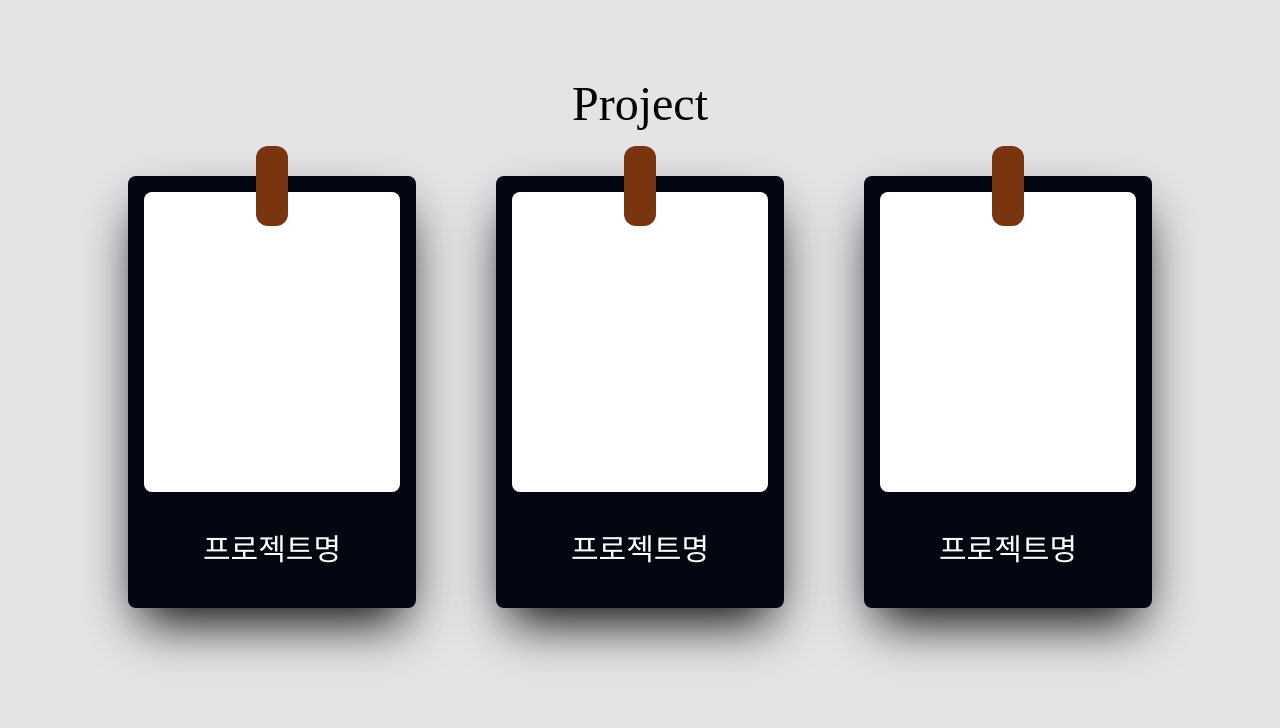
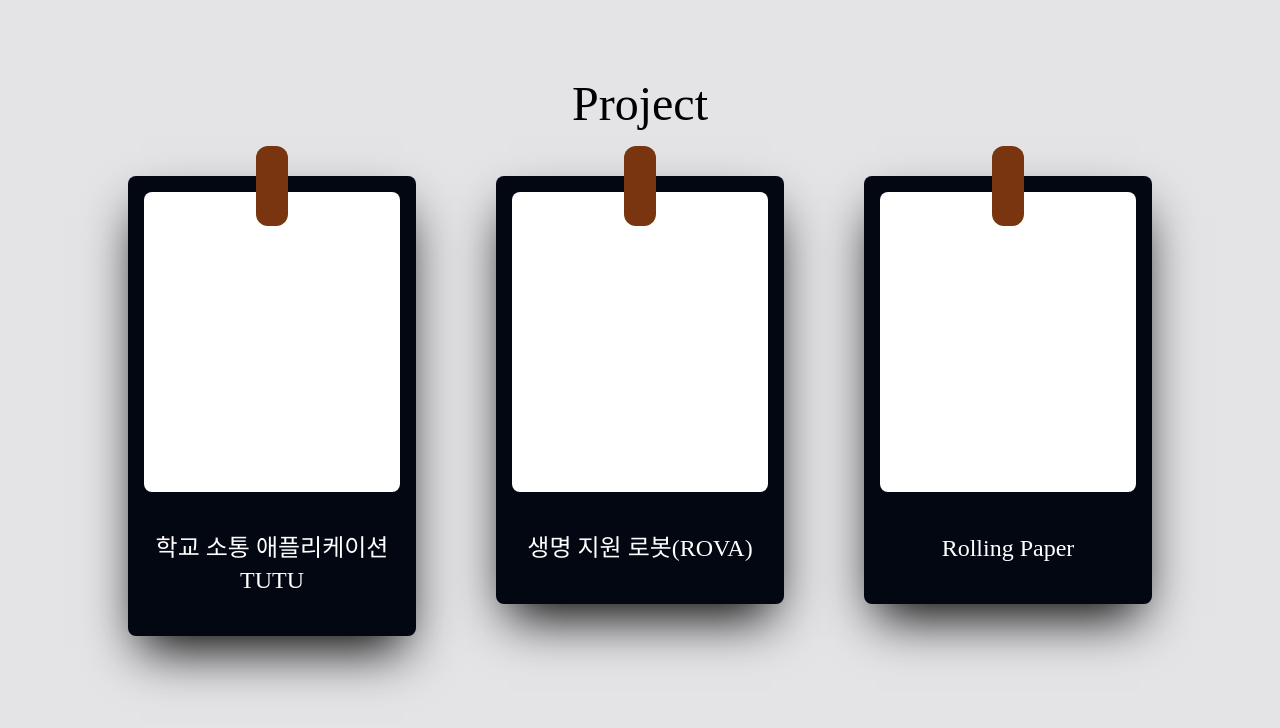
Before and after one commit to minjeong9919/Introduce-Me, a React (Create React App) app: page /project in a window 1280 px wide. Shown: the top 728 px of the page. Built offline with nearby package versions, Linux system fonts and the light colour scheme.

Commit message:
Feat: DetailContent 컴포넌트와 Project 컴포넌트 연결

```diff
--- a/src/component/project/DetailContents.jsx
+++ b/src/component/project/DetailContents.jsx
@@ -1,31 +1,29 @@
 import React from "react";
+import { StackBadge } from "./StackBadge";
 
-export const DetailContents = () => {
-  const titles = [
-    "💡 Introduce",
-    "💠 Functions",
-    "💻 Stack & Tools",
-    "📸 Results",
-    "❗Errors",
-    "✍️ What I learned",
-  ];
+export const DetailContents = ({ contents }) => {
+  const titles = {
+    "💡 Introduce": contents.introduce,
+    "💠 Functions": contents.introduce,
+    "💻 Stack & Tools": contents.introduce,
+    "📸 Results": contents.introduce,
+    "❗Errors": contents.introduce,
+    "✍️ What I learned": contents.introduce,
+  };
 
-  const content = `
-    이곳은 추억의 롤링 페이퍼를 만들고 즐길 수 있는 특별한 웹사이트입니다. 여기서는 원하는 유저에게 특별한 메시지와 함께 멋진 배경 이미지를 선택하여 자신만의 롤링 페이퍼를 작성할 수 있습니다. 뿐만 아니라,
-    선택한 유저에게 이모티콘을 전송하여 따뜻한 감정을 공유할 수도 있습니다. 더불어 이모지를 활용하여 작성된 롤링 페이퍼들은 인기 순으로 손쉽게 확인할 수 있습니다.
-    다양한 이모티콘과 멋진 배경 이미지들이 모여 만들어지는 이 공간에서, 감성과 재미를 함께 누릴 수 있습니다.
-  `;
   return (
     <div className="p-8">
       <p className="text-lg mb-1">📆 Period: </p>
-      <p className="text-lg mb-1">💻 Tech Used: </p>
+      <div className="text-lg mb-1 flex felx-row gap-2">
+        💻 Tech Used: <StackBadge />
+      </div>
       <p className="text-lg mb-8">🙋‍♀️ Position: </p>
 
-      {titles.map((title) => (
-        <div key={title}>
-          <p className="text-3xl mb-1">{title}</p>
+      {Object.entries(titles).map(([key, value]) => (
+        <div key={key}>
+          <p className="text-3xl mb-1">{key}</p>
           <p className="text-xl mb-5 rounded-xl p-2 borderfont-thin mb-8">
-            {content}
+            {value}
           </p>
         </div>
       ))}
--- a/src/component/project/DetailProject.jsx
+++ b/src/component/project/DetailProject.jsx
@@ -1,7 +1,12 @@
 import React from "react";
 import { DetailContents } from "./DetailContents";
 
-export const DetailProject = ({ isModalVisible, setIsModalVisible }) => {
+export const DetailProject = ({
+  isModalVisible,
+  setIsModalVisible,
+  clickedProjectId,
+  contents,
+}) => {
   return (
     <div
       className={`w-screen h-screen flex absolute items-center justify-center display- ${
@@ -13,9 +18,9 @@ export const DetailProject = ({ isModalVisible, setIsModalVisible }) => {
         onClick={() => setIsModalVisible(false)}
       ></div>
       <div className="w-1/2 h-5/6 bg-gray-950 absolute z-30 rounded-3xl overflow-y-hidden p-4">
-        <p className="text-white text-5xl text-center my-4">프로젝트명</p>
+        <p className="text-white text-4xl text-center my-4">{contents.name}</p>
         <div className="w-full h-per90 bg-white rounded-3xl overflow-y-scroll">
-          <DetailContents />
+          <DetailContents contents={contents} />
         </div>
       </div>
     </div>
--- a/src/component/project/Project.jsx
+++ b/src/component/project/Project.jsx
@@ -5,10 +5,14 @@ export const Project = ({
   contents,
   isModalVisible,
   setIsModalVisible,
+  setClickedProject,
+  setClickedProjectContents,
 }) => {
   const onClickDivHandle = () => {
     setIsModalVisible(!isModalVisible);
-    console.log(contents);
+    setClickedProject(id);
+    setClickedProjectContents(contents);
+    // console.log(contents);
   };
   return (
     <div
@@ -22,7 +26,7 @@ export const Project = ({
         <div className="w-auto h-p300 bg-white rounded-lg mb-10 m-4">
           {/* <img src={imageArr} className="w-full h-full" /> */}
         </div>
-        <div className="text-white text-3xl text-center">프로젝트명</div>
+        <div className="text-white text-2xl text-center">{contents.name}</div>
       </div>
     </div>
   );
--- a/src/constants/projectContents.js
+++ b/src/constants/projectContents.js
@@ -5,15 +5,25 @@ export const projectContents = [
     id: 1,
     name: "학교 소통 애플리케이션 TUTU",
     images: getProjectImages(1),
+    introduce:
+      "TUTU 는 학교 내의 학생들과의 소통을 위한 애플리케이션입니다.  학생들은 TUTU를 이용해 다양한 사람들과 소통하고, 정보를 공유할 수 있습니다. ",
   },
   {
     id: 2,
     name: "생명 지원 로봇(ROVA)",
     images: getProjectImages(1),
+    introduce:
+      "생명 지원 로봇(ROVA)는 넓은 야외 공연장에서 응급 상황 발생 시 애플리케이션을 이용한 호출 시 상황에 맞는 의약품을 조달합니다.",
   },
   {
     id: 3,
     name: "Rolling Paper",
     images: getProjectImages(1),
+    introduce: `이곳은 추억의 롤링 페이퍼를 만들고 즐길 수 있는 특별한 웹사이트입니다.
+    여기서는 원하는 유저에게 특별한 메시지와 함께 멋진 배경 이미지를 선택하여 자신만의 롤링 페이퍼를 작성할 수 있습니다.
+    뿐만 아니라, 선택한 유저에게 이모티콘을 전송하여 따뜻한 감정을 공유할 수도 있습니다.
+    더불어, 이모지를 활용하여 작성된 롤링 페이퍼들은 인기 순으로 손쉽게 확인할 수 있습니다.
+    다양한 이모티콘과 멋진 배경 이미지들이 모여 만들어지는 이 공간에서, 감성과 재미를 함께 누릴 수 있습니다.
+    `,
   },
 ];
--- a/src/page/ProjectPage.jsx
+++ b/src/page/ProjectPage.jsx
@@ -5,12 +5,16 @@ import { projectContents } from "./../constants/projectContents";
 
 export const ProjectPage = () => {
   const [isDetailModalVisible, setIsDetailModalVisible] = useState(false);
+  const [clickedProject, setClickedProject] = useState(null);
+  const [clickedProjectContents, setClickedProjectContents] = useState({});
 
   return (
     <>
       <DetailProject
         isModalVisible={isDetailModalVisible}
         setIsModalVisible={setIsDetailModalVisible}
+        clickedProjectId={clickedProject}
+        contents={clickedProjectContents}
       />
       <div className="w-full h-lvh bg-zinc-200 overflow-auto py-20">
         <p className="text-center text-5xl mb-12">Project</p>
@@ -18,9 +22,12 @@ export const ProjectPage = () => {
           {projectContents.map((content) => (
             <Project
               key={content.id}
+              id={content.id}
               contents={content}
               isModalVisible={isDetailModalVisible}
               setIsModalVisible={setIsDetailModalVisible}
+              setClickedProject={setClickedProject}
+              setClickedProjectContents={setClickedProjectContents}
             />
           ))}
         </div>
```
